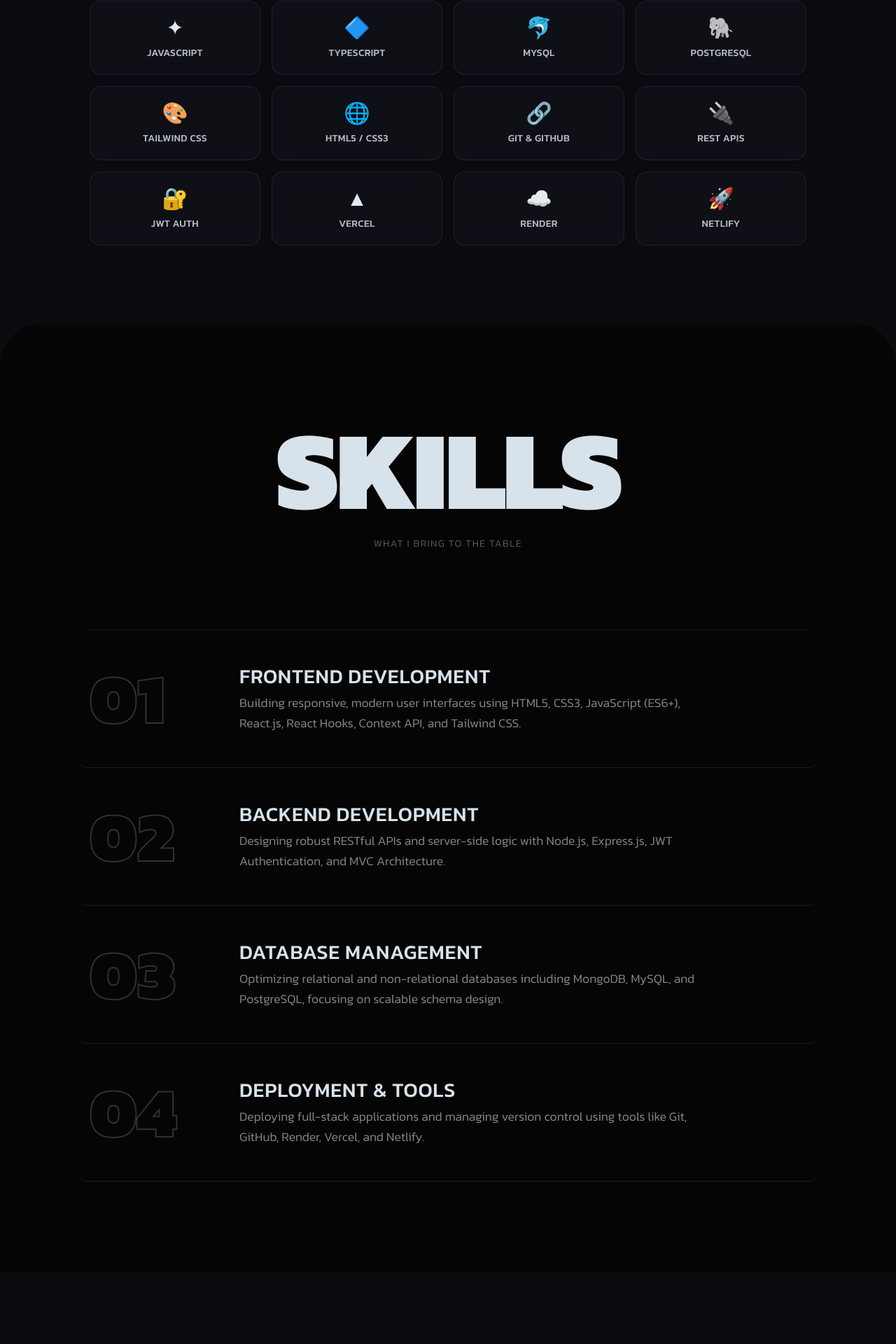
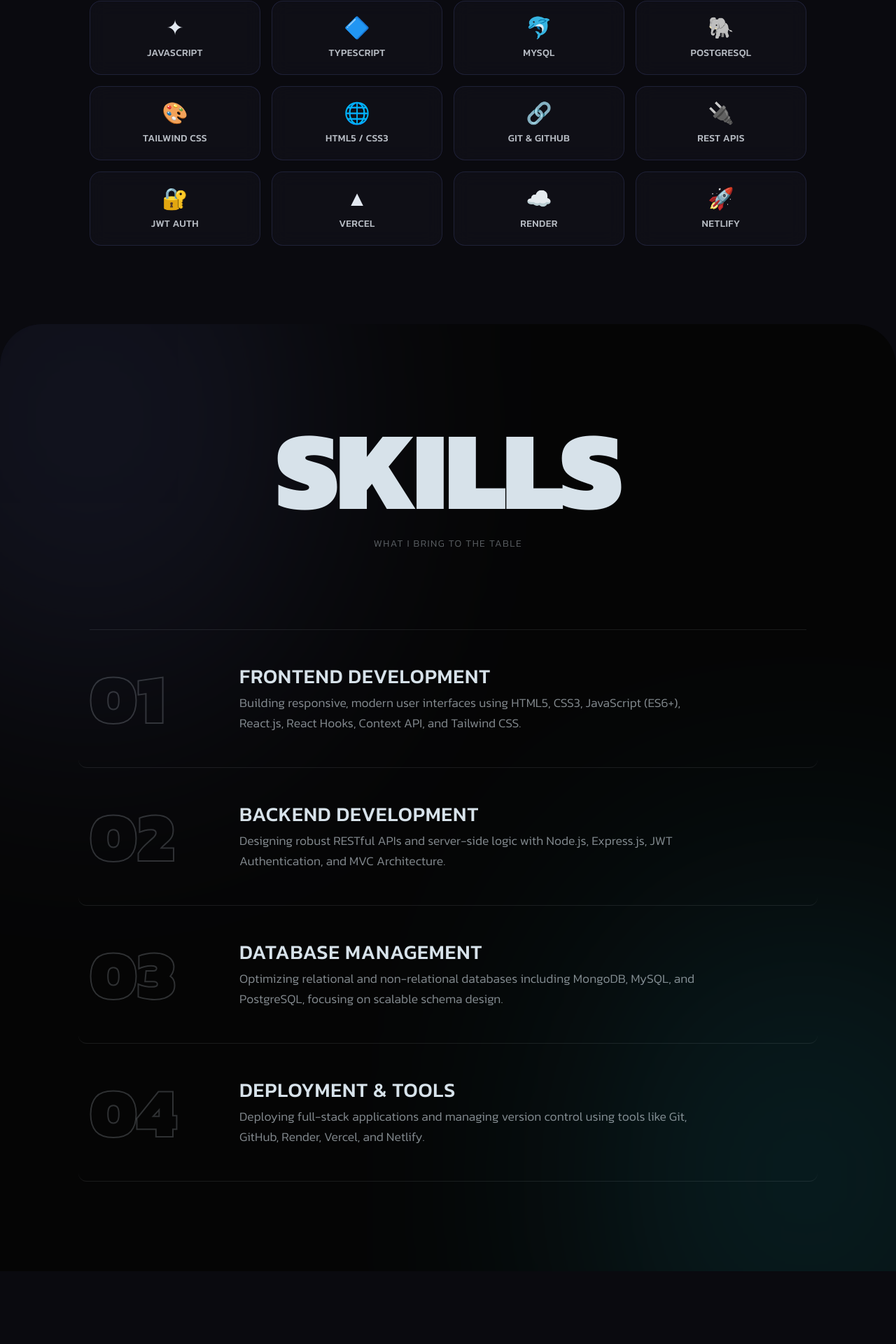
Before and after one commit to akhilmakwana2005/portfolio, a Next.js app: page / in a window 1280 px wide. Shown: the part 2799-4719 px from the top of the page at 70% size. Built offline with nearby package versions, Linux system fonts and the light colour scheme.

Commit message:
Add neon background glows to skills section

```diff
--- a/src/components/ServicesSection.tsx
+++ b/src/components/ServicesSection.tsx
@@ -29,9 +29,13 @@ export default function ServicesSection() {
   return (
     <section
       id="services"
-      className="bg-[#050505] text-[#D7E2EA] rounded-t-[40px] sm:rounded-t-[50px] md:rounded-t-[60px] px-5 sm:px-8 md:px-10 py-20 sm:py-24 md:py-32 w-full select-none relative z-10"
+      className="bg-[#050505] text-[#D7E2EA] rounded-t-[40px] sm:rounded-t-[50px] md:rounded-t-[60px] px-5 sm:px-8 md:px-10 py-20 sm:py-24 md:py-32 w-full select-none relative z-10 overflow-hidden"
     >
-      <div className="w-full max-w-5xl mx-auto">
+      {/* Premium Neon Glow Backgrounds */}
+      <div className="absolute top-[-20%] left-[-10%] w-[50%] md:w-[40%] h-[60%] bg-[#818CF8] rounded-full blur-[120px] md:blur-[180px] opacity-15 pointer-events-none" />
+      <div className="absolute bottom-[-20%] right-[-10%] w-[50%] md:w-[40%] h-[60%] bg-[#22D3EE] rounded-full blur-[120px] md:blur-[180px] opacity-15 pointer-events-none" />
+
+      <div className="w-full max-w-5xl mx-auto relative z-10">
         {/* Section Heading */}
         <FadeIn delay={0} y={40}>
           <h2 className="text-[#D7E2EA] font-black uppercase text-center text-[3rem] sm:text-[6vw] md:text-[8vw] lg:text-[160px] mb-4 leading-none tracking-tight">
```
